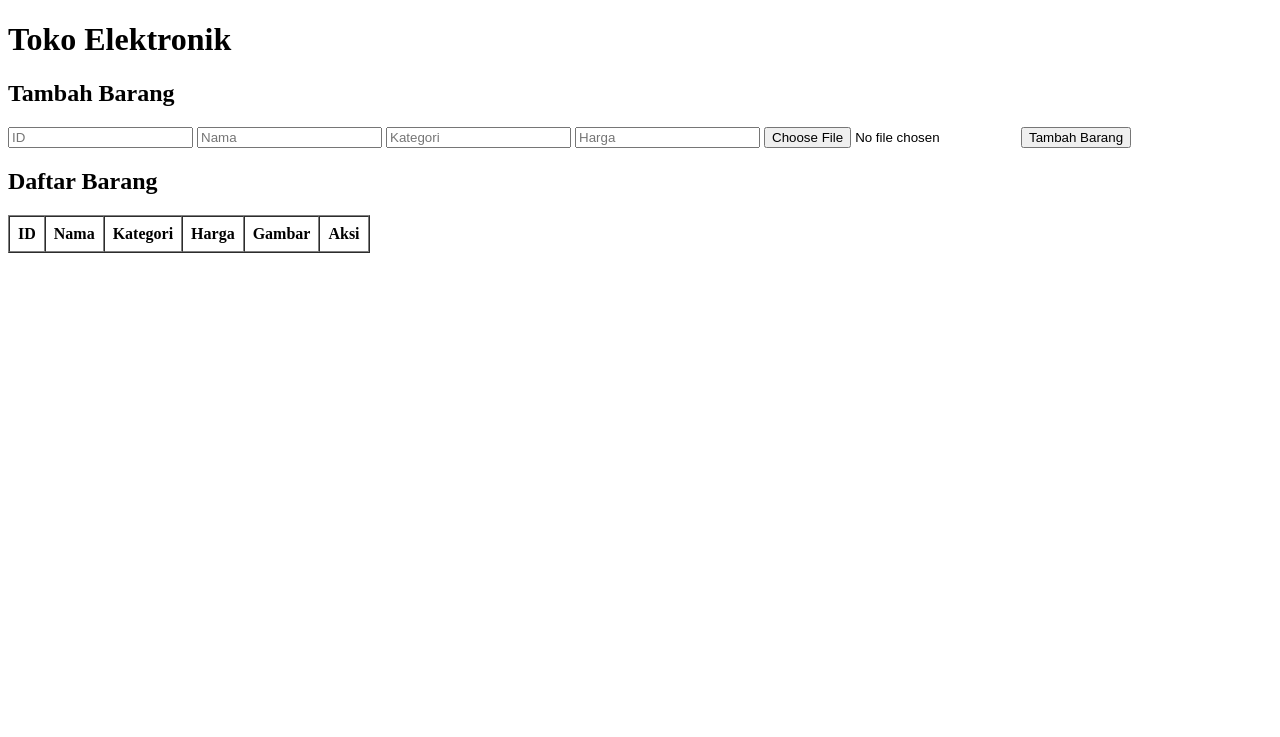
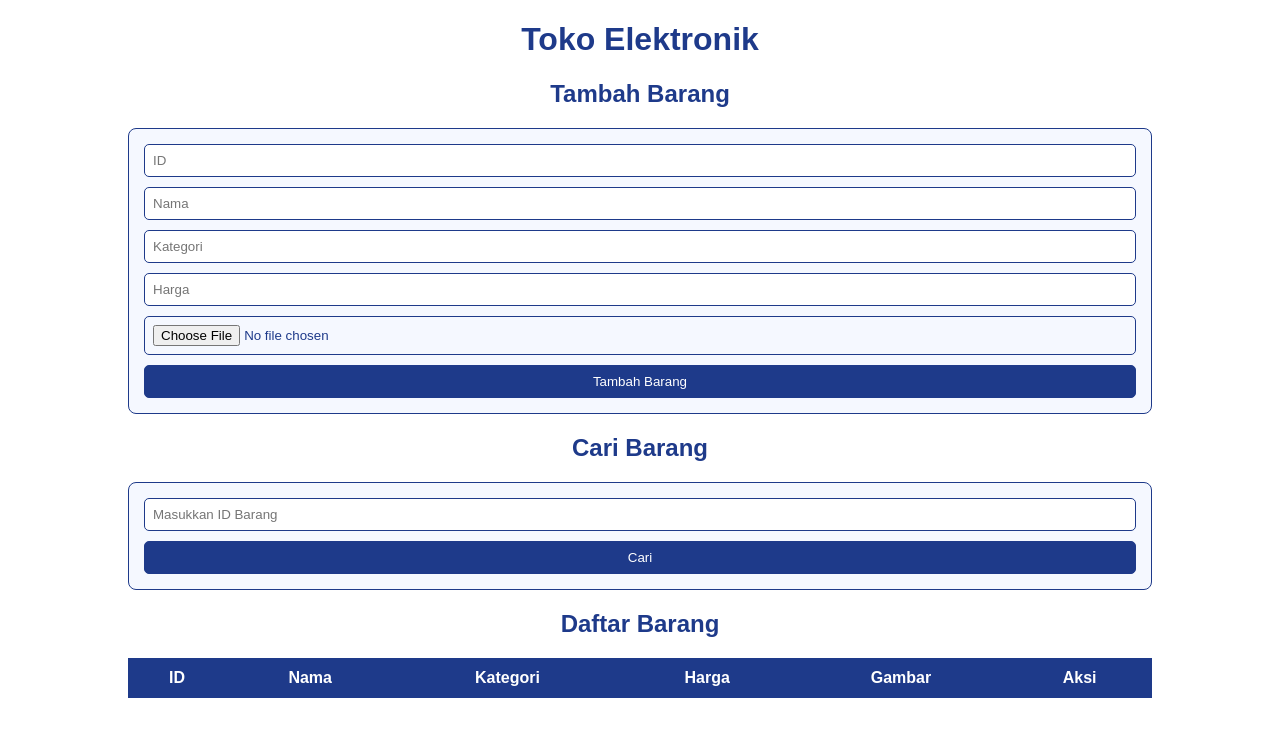
Before and after one commit to Iqbaalz28/TP1DPBO2425C1, a PHP site: page / in a window 1280 px wide. Shown: the top 737 px of the page. Run offline with PHP 8.4, Linux system fonts and the light colour scheme; lists and menus that the app fills with data are empty.

Commit message:
Update index.php

```diff
--- a/PHP/index.php
+++ b/PHP/index.php
@@ -27,14 +27,13 @@
 // ===================== UPDATE BARANG =====================
 if (isset($_POST['update'])) {
     $id = intval($_POST['id']);
-    $found = false; // flag penanda
+    $found = false;
     foreach ($_SESSION['daftarBarang'] as $b) {
         if (!$found && $b->getId() == $id) {
             $b->setNama($_POST['nama']);
             $b->setKategori($_POST['kategori']);
             $b->setHarga(floatval($_POST['harga']));
 
-            // Jika user upload gambar baru
             if (!empty($_FILES['gambar']['name'])) {
                 if (file_exists($b->getGambar())) {
                     unlink($b->getGambar());
@@ -47,7 +46,6 @@
                     $b->setGambar($uploadFile);
                 }
             }
-
             $found = true;
         }
     }
@@ -64,13 +62,26 @@
     }
     $_SESSION['daftarBarang'] = array_values($_SESSION['daftarBarang']);
 }
+
+// ===================== CARI BARANG =====================
+$cariBarang = null;
+if (isset($_POST['cari'])) {
+    $idCari = intval($_POST['idCari']);
+    foreach ($_SESSION['daftarBarang'] as $b) {
+        if ($b->getId() == $idCari) {
+            $cariBarang = $b;
+        }
+    }
+}
 ?>
 <!DOCTYPE html>
 <html>
 <head>
     <title>Toko Elektronik</title>
+    <link rel="stylesheet" href="style.css">
 </head>
 <body>
+<div class="container">
 <h1>Toko Elektronik</h1>
 
 <?php if (isset($_GET['edit'])):
@@ -80,12 +91,13 @@
 ?>
 <!-- ===================== FORM UPDATE ===================== -->
 <h2>Edit Barang</h2>
-<form method="post" enctype="multipart/form-data">
+<form method="post" enctype="multipart/form-data" class="form-box">
     <input type="hidden" name="id" value="<?= $b->getId() ?>">
     <input type="text" name="nama" value="<?= $b->getNama() ?>" required>
     <input type="text" name="kategori" value="<?= $b->getKategori() ?>" required>
     <input type="number" step="0.01" name="harga" value="<?= $b->getHarga() ?>" required>
-    <p>Gambar lama: <img src="<?= $b->getGambar() ?>" width="100"></p>
+    <p>Gambar lama:</p>
+    <img src="<?= $b->getGambar() ?>" width="100"><br><br>
     <input type="file" name="gambar" accept="image/*">
     <button type="submit" name="update">Simpan Perubahan</button>
 </form>
@@ -96,7 +108,7 @@
 ?>
 <!-- ===================== FORM TAMBAH BARANG ===================== -->
 <h2>Tambah Barang</h2>
-<form method="post" enctype="multipart/form-data">
+<form method="post" enctype="multipart/form-data" class="form-box">
     <input type="number" name="id" placeholder="ID" required>
     <input type="text" name="nama" placeholder="Nama" required>
     <input type="text" name="kategori" placeholder="Kategori" required>
@@ -106,9 +118,29 @@
 </form>
 <?php endif; ?>
 
+<!-- ===================== FORM CARI BARANG ===================== -->
+<h2>Cari Barang</h2>
+<form method="post" class="form-box">
+    <input type="number" name="idCari" placeholder="Masukkan ID Barang" required>
+    <button type="submit" name="cari">Cari</button>
+</form>
+
+<?php if ($cariBarang): ?>
+<div class="result-box">
+    <h3>Hasil Pencarian</h3>
+    <p>ID: <?= $cariBarang->getId() ?></p>
+    <p>Nama: <?= $cariBarang->getNama() ?></p>
+    <p>Kategori: <?= $cariBarang->getKategori() ?></p>
+    <p>Harga: <?= number_format($cariBarang->getHarga(), 0, ',', '.') ?></p>
+    <img src="<?= $cariBarang->getGambar() ?>" width="150">
+</div>
+<?php elseif (isset($_POST['cari'])): ?>
+<p style="color:red">Barang tidak ditemukan!</p>
+<?php endif; ?>
+
 <!-- ===================== TABEL DAFTAR BARANG ===================== -->
 <h2>Daftar Barang</h2>
-<table border="1" cellpadding="8" cellspacing="0">
+<table>
 <tr>
     <th>ID</th>
     <th>Nama</th>
@@ -131,5 +163,6 @@
 </tr>
 <?php endforeach; ?>
 </table>
+</div>
 </body>
 </html>
```
